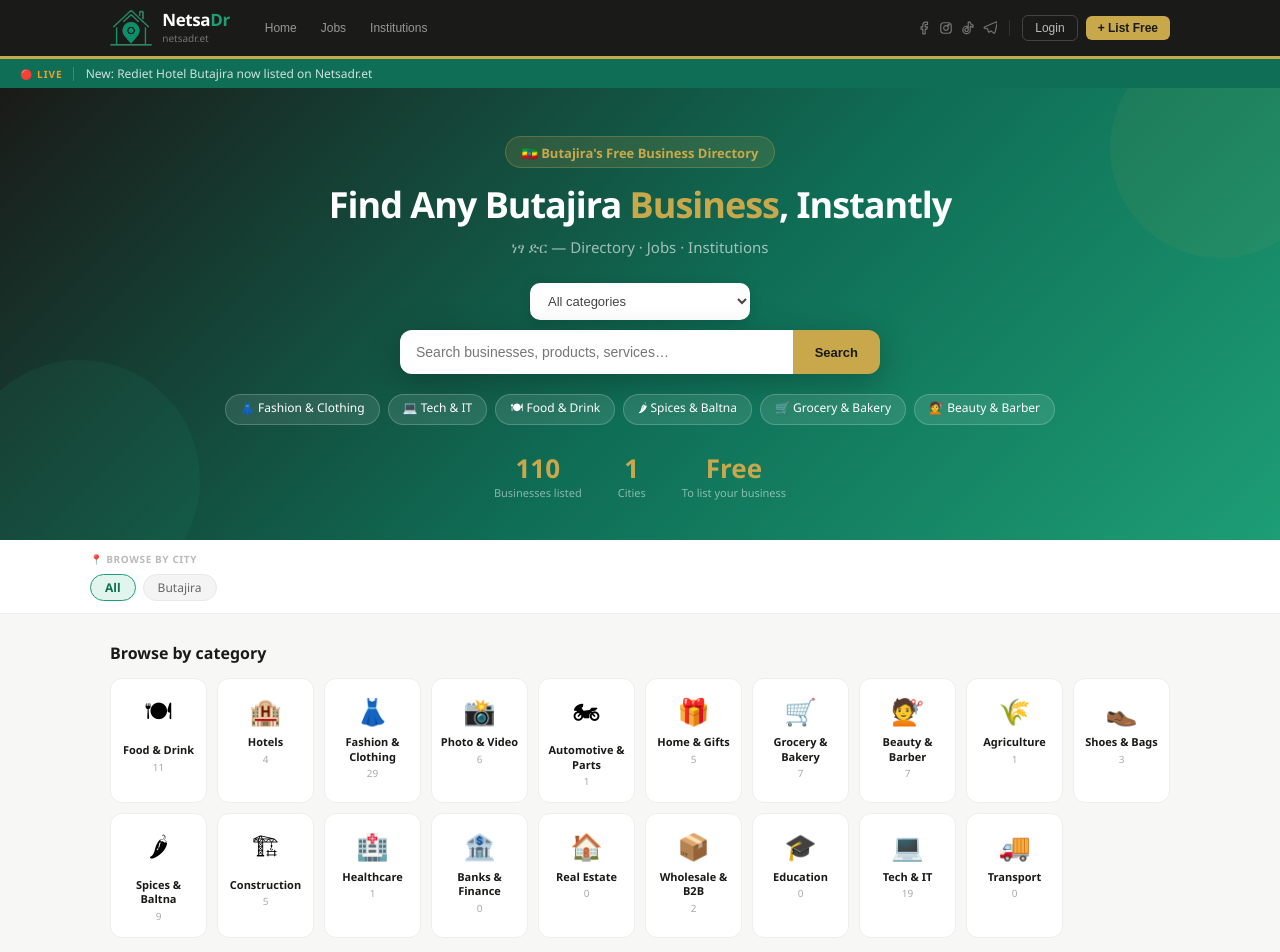
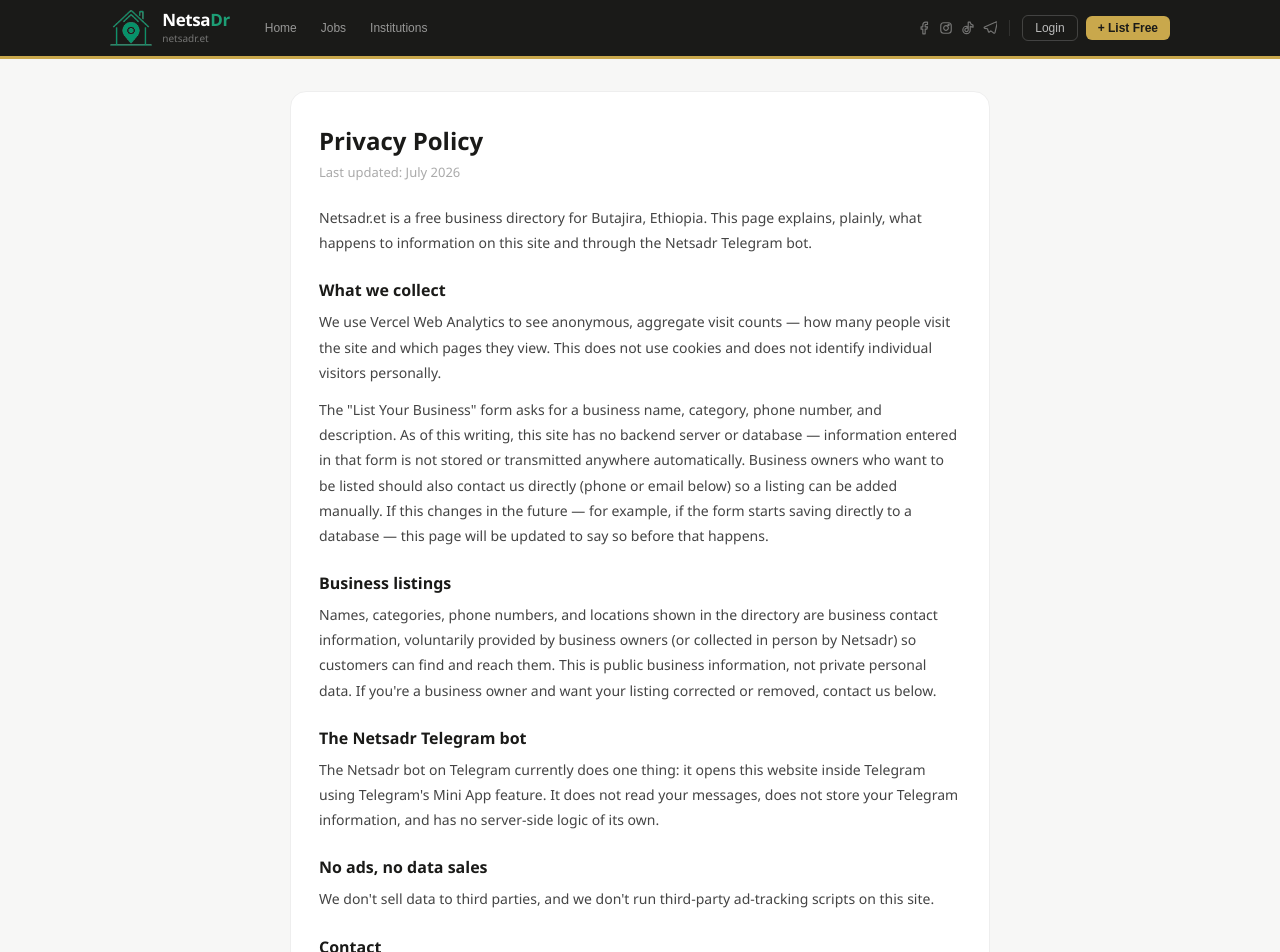
Before and after one commit to elu25/netsadr, a React (Create React App) app: page /privacy in a window 1280 px wide. Shown: the top 952 px of the page. Built offline with nearby package versions, Linux system fonts and the light colour scheme.

Commit message:
add privacy policy page

```diff
--- a/src/App.js
+++ b/src/App.js
@@ -7,6 +7,7 @@
 import ListBusiness  from './pages/ListBusiness';
 import Jobs          from './pages/Jobs';
 import Institutions  from './pages/Institutions';
+import Privacy       from './pages/Privacy';
 import ComingSoon    from './pages/ComingSoon';
 
 // onNav(page) navigates to a real URL, so every page (including a
@@ -43,6 +44,7 @@
         <Route path="/list"           element={<ListBusiness onNav={onNav} />} />
         <Route path="/jobs"           element={<Jobs onNav={onNav} />} />
         <Route path="/institutions"   element={<Institutions onNav={onNav} />} />
+        <Route path="/privacy"        element={<Privacy onNav={onNav} />} />
         <Route path="/marketplace"    element={<ComingSoon title="Marketplace" onNav={onNav} />} />
         <Route path="/tenders"        element={<ComingSoon title="Tenders" onNav={onNav} />} />
         <Route path="*"               element={<Home onNav={onNav} />} />
--- a/src/components/UI.jsx
+++ b/src/components/UI.jsx
@@ -138,7 +138,7 @@
           </div>
         </div>
         {[
-          ['Platform', [['Directory','home'],['Jobs','jobs'],['Institutions','institutions'],['Marketplace (coming soon)','marketplace'],['Tenders (coming soon)','tenders']]],
+          ['Platform', [['Directory','home'],['Jobs','jobs'],['Institutions','institutions'],['Marketplace (coming soon)','marketplace'],['Tenders (coming soon)','tenders'],['Privacy Policy','privacy']]],
           ['Contact',  [['+251 931 631 332',null],['elias.netsadr@gmail.com',null],['Butajira, Ethiopia',null],['netsadr.et',null],['netsadr.com',null]]],
         ].map(([title, items]) => (
           <div key={title}>
--- /dev/null
+++ b/src/pages/Privacy.jsx
@@ -0,0 +1,58 @@
+import { C } from '../data/constants';
+
+export default function Privacy() {
+  return (
+    <div style={{ background: '#F7F7F6', minHeight: '100vh', padding: '32px 20px' }}>
+      <div style={{ maxWidth: 700, margin: '0 auto', background: '#fff', borderRadius: 16, border: '1px solid #eee', padding: '32px 28px' }}>
+        <h1 style={{ fontSize: 24, fontWeight: 800, color: C.black, marginBottom: 6 }}>Privacy Policy</h1>
+        <p style={{ fontSize: 13, color: '#aaa', marginBottom: 24 }}>Last updated: July 2026</p>
+
+        <p style={{ fontSize: 14, color: '#444', lineHeight: 1.8, marginBottom: 20 }}>
+          Netsadr.et is a free business directory for Butajira, Ethiopia. This page explains, plainly, what
+          happens to information on this site and through the Netsadr Telegram bot.
+        </p>
+
+        <h2 style={{ fontSize: 16, fontWeight: 700, color: C.black, marginTop: 24, marginBottom: 8 }}>What we collect</h2>
+        <p style={{ fontSize: 14, color: '#444', lineHeight: 1.8, marginBottom: 12 }}>
+          We use Vercel Web Analytics to see anonymous, aggregate visit counts — how many people visit the
+          site and which pages they view. This does not use cookies and does not identify individual
+          visitors personally.
+        </p>
+        <p style={{ fontSize: 14, color: '#444', lineHeight: 1.8, marginBottom: 12 }}>
+          The "List Your Business" form asks for a business name, category, phone number, and description.
+          As of this writing, this site has no backend server or database — information entered in that
+          form is not stored or transmitted anywhere automatically. Business owners who want to be listed
+          should also contact us directly (phone or email below) so a listing can be added manually. If
+          this changes in the future — for example, if the form starts saving directly to a database — this
+          page will be updated to say so before that happens.
+        </p>
+
+        <h2 style={{ fontSize: 16, fontWeight: 700, color: C.black, marginTop: 24, marginBottom: 8 }}>Business listings</h2>
+        <p style={{ fontSize: 14, color: '#444', lineHeight: 1.8, marginBottom: 12 }}>
+          Names, categories, phone numbers, and locations shown in the directory are business contact
+          information, voluntarily provided by business owners (or collected in person by Netsadr) so
+          customers can find and reach them. This is public business information, not private personal data.
+          If you're a business owner and want your listing corrected or removed, contact us below.
+        </p>
+
+        <h2 style={{ fontSize: 16, fontWeight: 700, color: C.black, marginTop: 24, marginBottom: 8 }}>The Netsadr Telegram bot</h2>
+        <p style={{ fontSize: 14, color: '#444', lineHeight: 1.8, marginBottom: 12 }}>
+          The Netsadr bot on Telegram currently does one thing: it opens this website inside Telegram using
+          Telegram's Mini App feature. It does not read your messages, does not store your Telegram
+          information, and has no server-side logic of its own.
+        </p>
+
+        <h2 style={{ fontSize: 16, fontWeight: 700, color: C.black, marginTop: 24, marginBottom: 8 }}>No ads, no data sales</h2>
+        <p style={{ fontSize: 14, color: '#444', lineHeight: 1.8, marginBottom: 12 }}>
+          We don't sell data to third parties, and we don't run third-party ad-tracking scripts on this site.
+        </p>
+
+        <h2 style={{ fontSize: 16, fontWeight: 700, color: C.black, marginTop: 24, marginBottom: 8 }}>Contact</h2>
+        <p style={{ fontSize: 14, color: '#444', lineHeight: 1.8 }}>
+          Questions about this policy, or about a listing: Elias Sisay, +251 931 631 332,
+          elias.netsadr@gmail.com, Butajira, Ethiopia.
+        </p>
+      </div>
+    </div>
+  );
+}
```
Also changed, not shown: 1 other file (tests, documents, lock files or other folders).
